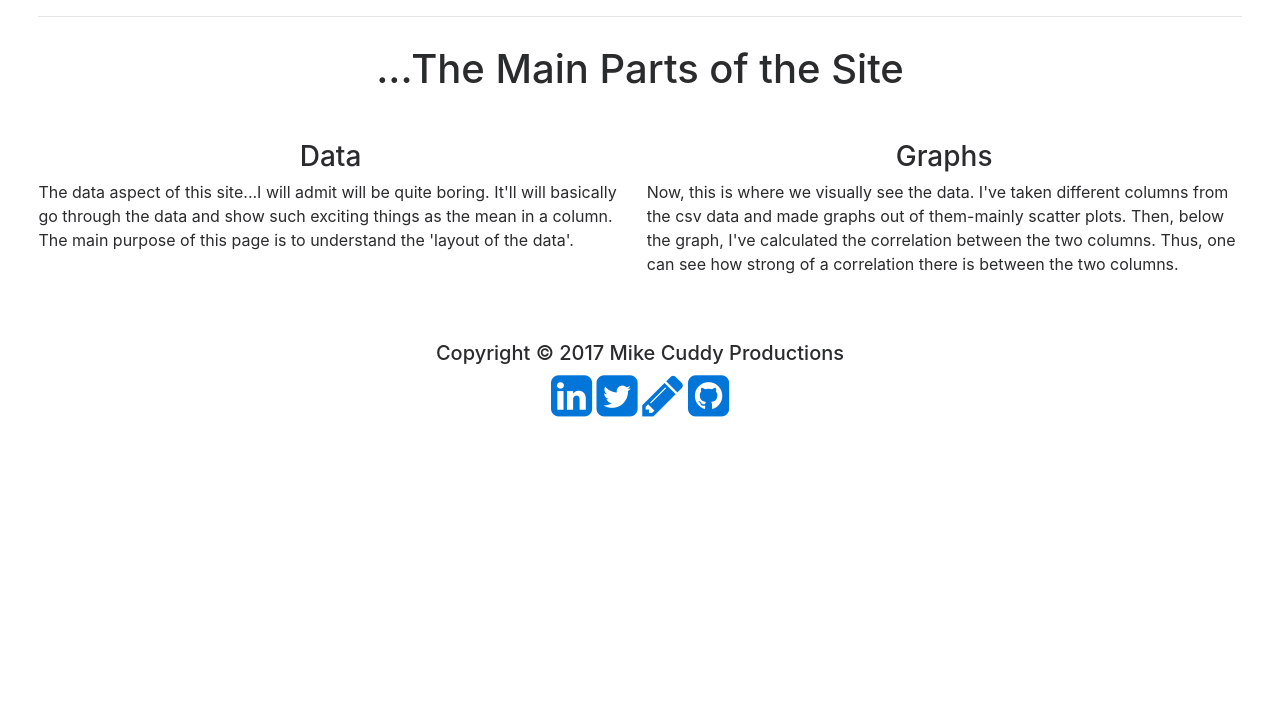
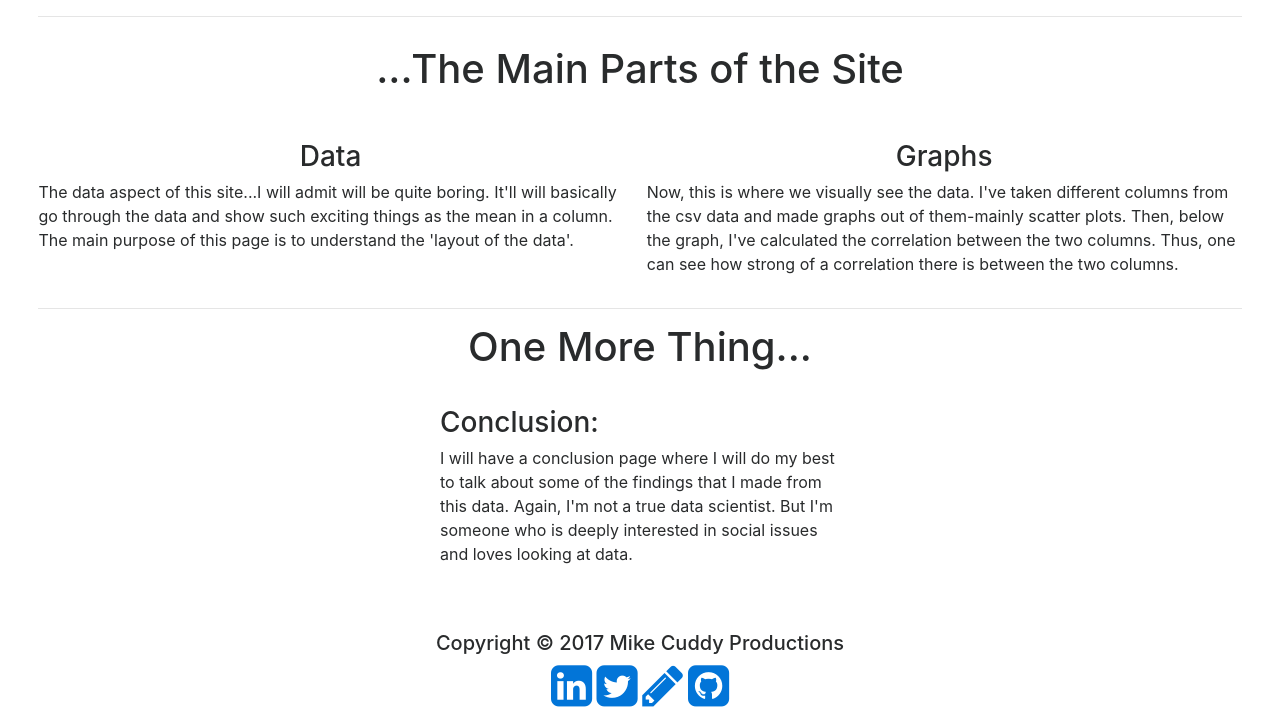
Before and after one commit to ravenusmc/hate_crimes, a Flask app: page /home in a window 1280 px wide. Shown: the part 506-1216 px from the top of the page. Before the commit the page ends 923 px from the top, so only its background shows below. Run offline with Flask 2, Linux system fonts and the light colour scheme; the visitor is signed in with stand-in values (Sample User, id 1); parts of the project's set-up code (start-up, migrations or seed data) failed here and were passed over; some libraries are stand-ins or nearby versions.

Commit message:
finished section three on home page

```diff
--- a/static/css/home.css
+++ b/static/css/home.css
@@ -83,6 +83,22 @@ The CSS code below here will deal with section two
   align-items: center;
 }
 
+/*****************************************
+The CSS code below here will deal with section Three
+****************************************/
+
+#section_three {
+  display: flex;
+  flex-direction: column;
+  align-items: center;
+  justify-content: center;
+}
+
+.section_three_div {
+  margin-top: 30px;
+  width: 400px;
+}
+
 
 /*****************************************
 Code for media queries
@@ -106,5 +122,10 @@ Code for media queries
     "four";
   }
 
+  .section_three_div {
+    margin-top: 30px;
+    width: 285px;
+  }
+
 
 }
--- a/templates/home.html
+++ b/templates/home.html
@@ -44,8 +44,20 @@
 
   </section>
 
+  <hr>
 
+  <h1 class='section_three_heading center'>One More Thing...</h1>
 
+  <section id='section_three'>
+
+    <div class='section_three_div'>
+      <h3>Conclusion:</h3>
+      <p>
+        I will have a conclusion page where I will do my best to talk about some of the findings that I made from this data. Again, I'm not a true data scientist. But I'm someone who is deeply interested in social issues and loves looking at data.
+      </p>
+    </div>
+
+  </section>
 
 </main>
 
```
